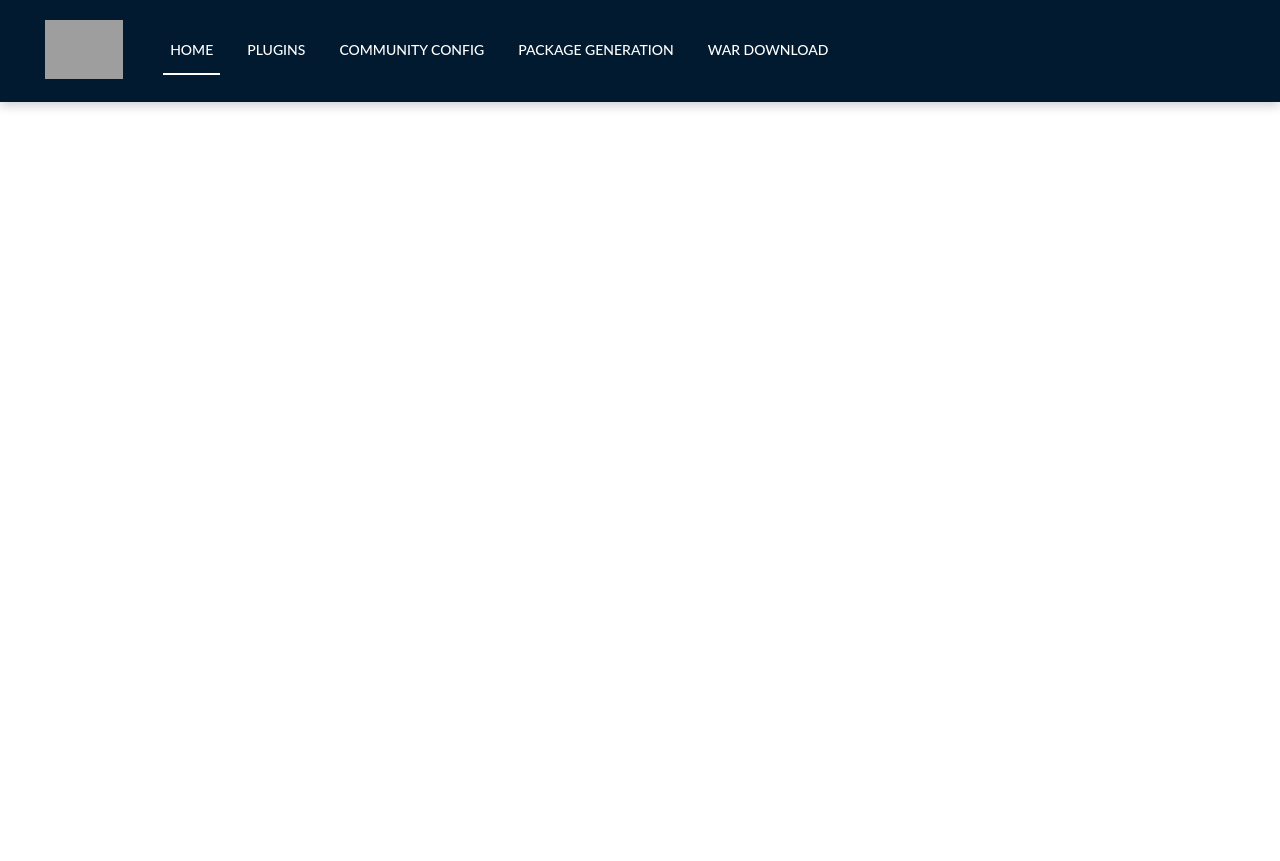
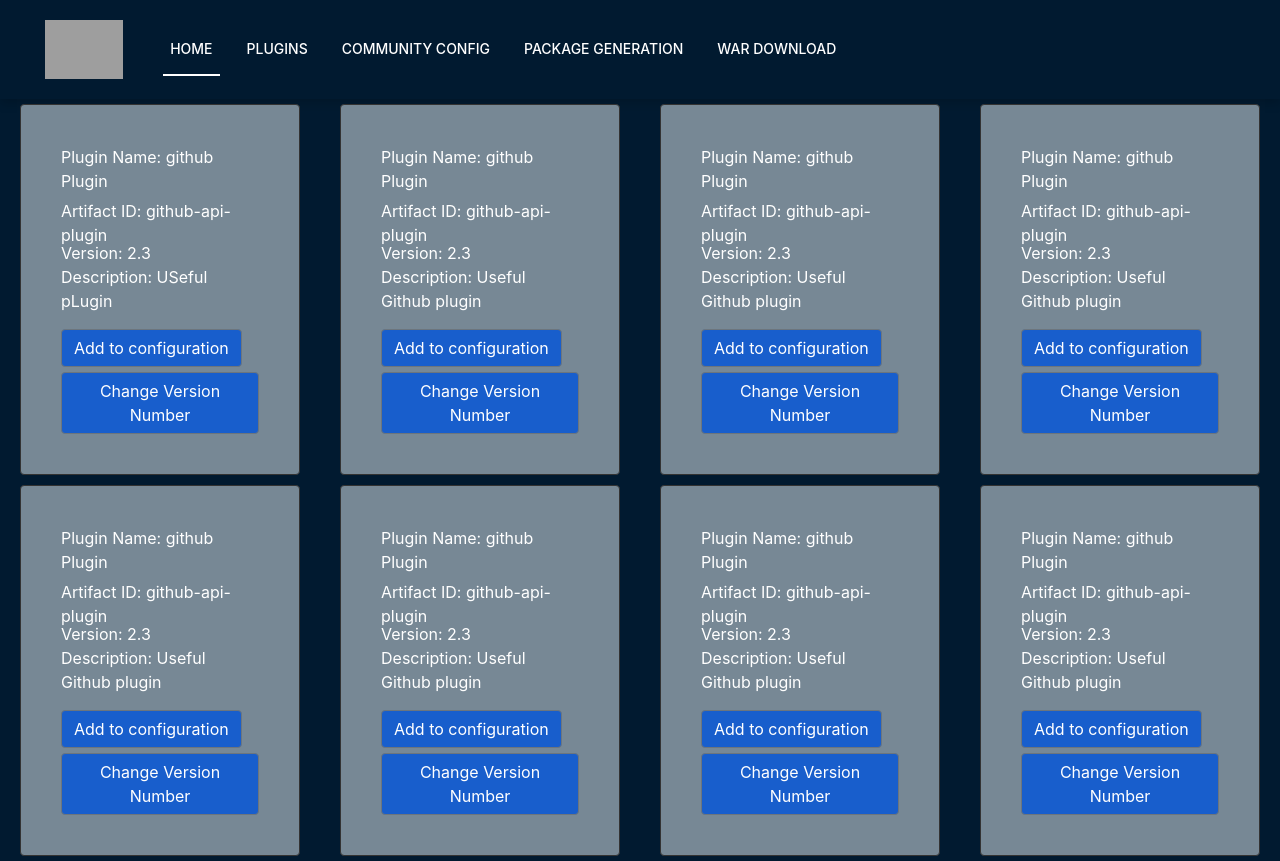
Before and after one commit to jenkinsci/custom-distribution-service, a React (Create React App) app in the folder frontend/: page /pluginList in a window 1280 px wide. Before the commit the page ends 800 px from the top, so only its background shows below. Built offline with nearby package versions, Linux system fonts and the light colour scheme; grey boxes are pictures that could not be loaded.

Commit message:
Add Card views for plugins

```diff
--- a/frontend/src/App.js
+++ b/frontend/src/App.js
@@ -2,6 +2,7 @@ import React from 'react';
 import { Header } from './components/layouts/Header'
 import Editor from './components/PackageGeneration/Editor'
 import { BrowserRouter as Router, Route } from "react-router-dom"
+import CardLayout from './components/layouts/CardLayout'
 
 
 
@@ -12,6 +13,7 @@ function App() {
         <header className="App-header">
         <Header />
         <Route path="/generatePackage"><Editor /></Route>
+        <Route path="/pluginList"><CardLayout /></Route>
         </header>
       </div>
     </Router>
--- a/frontend/src/App.scss
+++ b/frontend/src/App.scss
@@ -1,3 +1,7 @@
+
+.App {
+    background-color: #011a30;
+}
 
 /*Header
 ================================================== */
@@ -5,7 +9,6 @@ body {
     margin: 0;
     padding: 0;
     font-family: 'Lato', sans-serif;
-
 }
 :root {
     --theme-color1: #fff;
--- /dev/null
+++ b/frontend/src/components/PluginCards/pluginCard.js
@@ -0,0 +1,33 @@
+import React from 'react'
+import './pluginCard.scss'
+import {
+    Card, CardImg, CardText, CardBody,
+    CardTitle, CardSubtitle, Button
+  } from 'reactstrap';
+
+
+class PluginCard extends React.Component {
+
+    constructor(props) {
+        super(props)
+    }
+
+    render() {
+        return(
+            <div>
+                <Card className = "pluginCard" body inverse style={{ backgroundColor: '#778895', borderColor: '#333' }} >
+                    <CardBody>
+                    <CardTitle>Plugin Name: {this.props.plugin.pluginName}</CardTitle>
+                    <CardSubtitle>Artifact ID: {this.props.plugin.artifactId}</CardSubtitle>
+                    <CardSubtitle>Version: {this.props.plugin.version}</CardSubtitle>
+                    <CardText>Description: {this.props.plugin.description}</CardText>
+                    <Button style ={{backgroundColor:"#185ecc", marginBottom:"5px"}}>Add to configuration</Button>{' '}
+                    <Button style ={{backgroundColor:"#185ecc"}}>Change Version Number</Button>{' '}
+                    </CardBody>
+                </Card>
+            </div>
+        )
+    }
+}
+
+export default PluginCard;
--- /dev/null
+++ b/frontend/src/components/PluginCards/pluginCard.scss
@@ -0,0 +1,3 @@
+.pluginCard {
+    margin: 5px;
+}
--- /dev/null
+++ b/frontend/src/components/layouts/CardLayout.js
@@ -0,0 +1,79 @@
+import React from 'react'
+import PluginCard from '../PluginCards/pluginCard'
+import { Container, Row, Col } from 'reactstrap';
+
+
+class CardLayout extends React.Component {
+
+    state = {
+        people: [
+            {
+                pluginName: "github Plugin",
+                artifactId: "github-api-plugin",
+                version: "2.3",
+                description: "USeful pLugin"
+            },
+            {
+                pluginName: "github Plugin",
+                artifactId: "github-api-plugin",
+                version: "2.3",
+                description: "Useful Github plugin"
+            },
+            {
+                pluginName: "github Plugin",
+                artifactId: "github-api-plugin",
+                version: "2.3",
+                description: "Useful Github plugin"
+            },
+            {
+                pluginName: "github Plugin",
+                artifactId: "github-api-plugin",
+                version: "2.3",
+                description: "Useful Github plugin"
+            },
+            {
+                pluginName: "github Plugin",
+                artifactId: "github-api-plugin",
+                version: "2.3",
+                description: "Useful Github plugin"
+            },
+            {
+                pluginName: "github Plugin",
+                artifactId: "github-api-plugin",
+                version: "2.3",
+                description: "Useful Github plugin"
+            },
+            {
+                pluginName: "github Plugin",
+                artifactId: "github-api-plugin",
+                version: "2.3",
+                description: "Useful Github plugin"
+            },
+            {
+                pluginName: "github Plugin",
+                artifactId: "github-api-plugin",
+                version: "2.3",
+                description: "Useful Github plugin"
+            }
+        ]
+    }
+    render () {
+
+        let pluginCards = this.state.people.map(plugin => {
+            return(
+                <Col sm="3">
+                    <PluginCard plugin = {plugin} />
+                </Col>
+            )
+        })
+        return (
+            <Container fluid>
+                <Row>
+                   {pluginCards}
+                </Row>
+            </Container>
+        )
+    }
+}
+
+export default CardLayout;
--- a/frontend/src/index.js
+++ b/frontend/src/index.js
@@ -2,5 +2,7 @@ import React from 'react';
 import ReactDOM from 'react-dom';
 import App from './App';
 import './App.scss'
+import 'bootstrap/dist/css/bootstrap.min.css';
+
 
 ReactDOM.render(<App />,document.getElementById('root'));
```
Also changed, not shown: frontend/package.json (+3 -5 lines), 1 other file (tests, documents, lock files or other folders).
